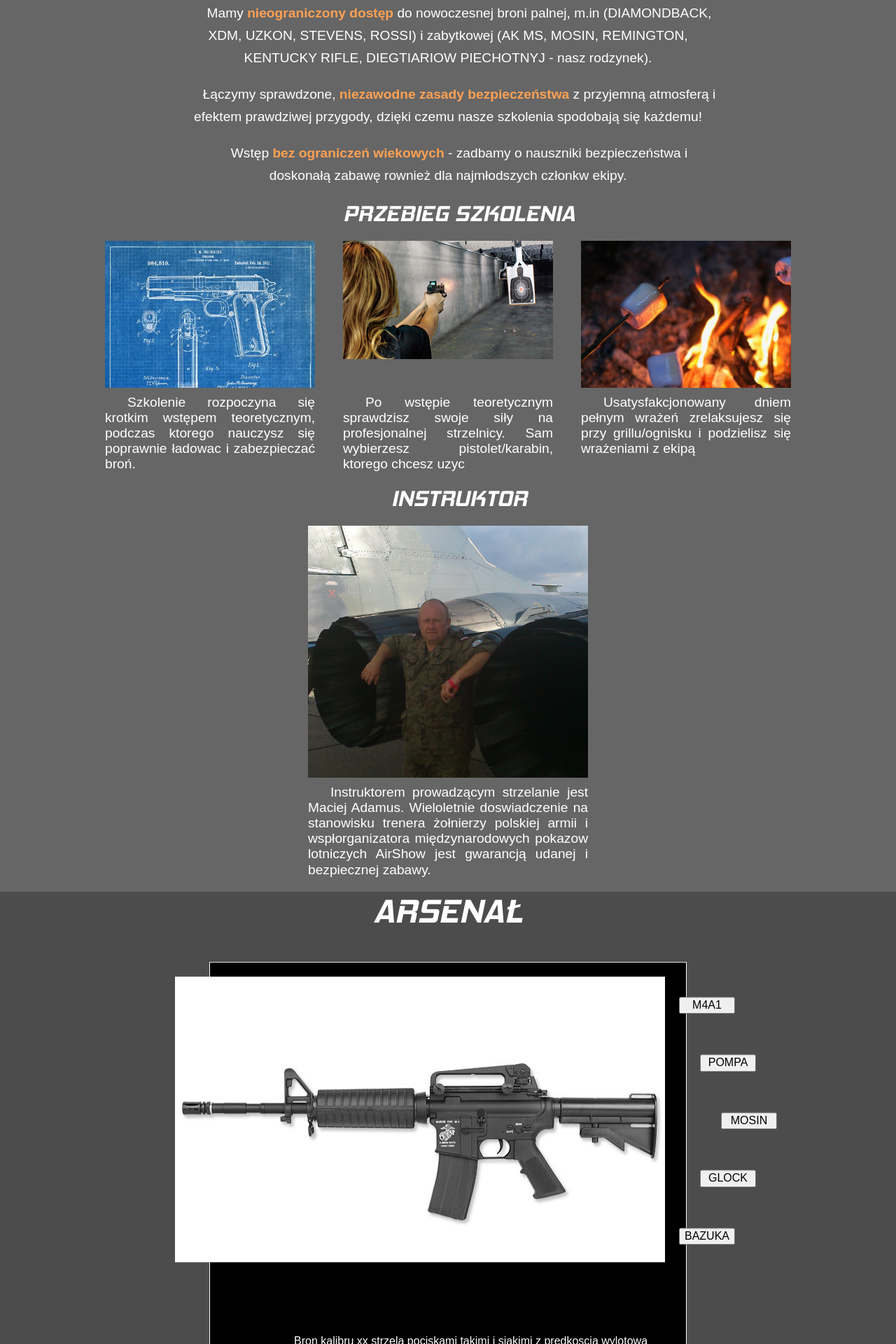
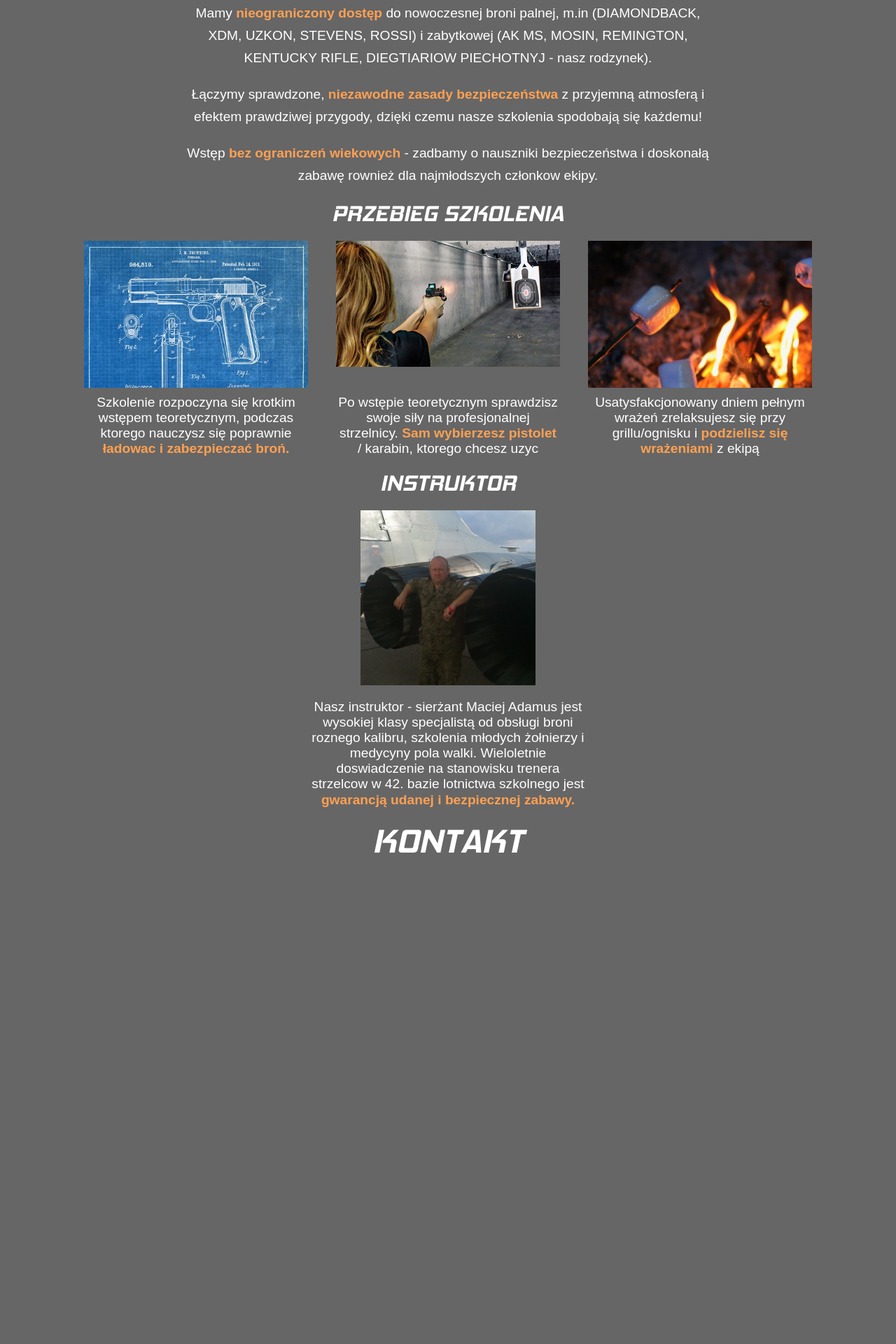
Before and after one commit to kubaadamus/Stryjo, a PHP site: page / in a window 1280 px wide. Shown: the part 1200-3120 px from the top of the page at 70% size. After the commit the page ends 2418 px from the top, so only its background shows below. Run offline with PHP 8.4, Linux system fonts and the light colour scheme.

```diff
--- a/app/index.html
+++ b/app/index.html
@@ -24,16 +24,15 @@
 			<button>KONTAKT</button>
 		</div>
 		<div class="logo">
-			<p id="main">IMPREZP
-				<span class="red">`</span> L</p>
+			<img src="assets/images/Logo.svg" alt="">
 			<p id="sub">SZKOLENIA STRZELECKIE</p>
 			<p id="sub_2">statyczne, dynamiczne, w grupach i indywidualne</p>
 
 		</div>
 		<button class="ofertaBtn glass">POZNAJ OFERTĘ</button>
 		<div class="opis">
-			<p>Naucz się bezpiecznie strzelać z nowoczesnej broni małokalibrowej pod okiem doswiadczonego instruktora.</p>
-			<p> Spędź na strzelnicy dzien pełen wrażeń a wieczorem wypocznij z rodziną przy grillu</p>
+			<p><span class="orange">Naucz się bezpiecznie strzelać</span> z nowoczesnej broni małokalibrowej pod okiem doswiadczonego instruktora.</p>
+			<p> Spędź na strzelnicy dzien pełen wrażeń a wieczorem <span class="orange"> wypocznij z rodziną przy grillu</span></p>
 		</div>
 	</div>
 
@@ -58,7 +57,7 @@
 				</p>
 				<p>
 					Wstęp
-					<span class="orange">bez ograniczeń wiekowych</span> - zadbamy o nauszniki bezpieczeństwa i doskonałą zabawę rownież dla najmłodszych członkw
+					<span class="orange">bez ograniczeń wiekowych</span> - zadbamy o nauszniki bezpieczeństwa i doskonałą zabawę rownież dla najmłodszych członkow
 					ekipy.
 				</p>
 		</div>
@@ -70,8 +69,8 @@
 						<img src="assets/images/blueprint.jpg" alt="" class="">
 					</div>
 					<div class="section section--text">
-						<p>Szkolenie rozpoczyna się krotkim wstępem teoretycznym, podczas ktorego nauczysz się poprawnie ładowac i zabezpieczać
-							broń.
+						<p>Szkolenie rozpoczyna się krotkim wstępem teoretycznym, podczas ktorego nauczysz się poprawnie <span class="orange">ładowac i zabezpieczać
+								broń.</span>
 						</p>
 					</div>
 				</div>
@@ -80,7 +79,7 @@
 						<img src="assets/images/shooting-range.jpg" alt="" class="">
 					</div>
 					<div class="section section--text">
-						<p>Po wstępie teoretycznym sprawdzisz swoje siły na profesjonalnej strzelnicy. Sam wybierzesz pistolet/karabin, ktorego
+						<p>Po wstępie teoretycznym sprawdzisz swoje siły na profesjonalnej strzelnicy.<span class="orange"> Sam wybierzesz pistolet</span> / karabin, ktorego
 							chcesz uzyc</p>
 					</div>
 				</div>
@@ -89,7 +88,7 @@
 						<img src="assets/images/campfire.jpeg" alt="" class="">
 					</div>
 					<div class="section section--text">
-						<p>Usatysfakcjonowany dniem pełnym wrażeń zrelaksujesz się przy grillu/ognisku i podzielisz się wrażeniami z ekipą</p>
+						<p>Usatysfakcjonowany dniem pełnym wrażeń zrelaksujesz się przy grillu/ognisku i <span class="orange">podzielisz się wrażeniami</span> z ekipą</p>
 					</div>
 				</div>
 			</div>
@@ -101,14 +100,14 @@
 						<img src="assets/images/stryjo.jpg" alt="" class="">
 					</div>
 					<div class="section section--text">
-						<p>Instruktorem prowadzącym strzelanie jest Maciej Adamus. Wieloletnie doswiadczenie na stanowisku trenera żołnierzy polskiej
-							armii i wspłorganizatora międzynarodowych pokazow lotniczych AirShow jest gwarancją udanej i bezpiecznej zabawy.</p>
+						<p>Nasz instruktor - sierżant Maciej Adamus jest wysokiej klasy specjalistą od obsługi broni roznego kalibru, szkolenia młodych żołnierzy i medycyny pola walki. Wieloletnie doswiadczenie na stanowisku trenera strzelcow
+							w 42. bazie lotnictwa szkolnego jest <span class="orange">gwarancją udanej i bezpiecznej zabawy.</span></p>
 					</div>
 				</div>
 			</div>
 		</div>
 	</div>
-	<div class="arsenal ">
+	<div class="arsenal hidden">
 		<div class="section_title">
 			<p>ARSENAŁ</p>
 		</div>
@@ -118,11 +117,11 @@
 					<img src="assets/images/m4a1-arsenal.jpg" alt="">
 				</div>
 				<div class="ui">
-					<button class="indent_3">M4A1</button>
-					<button class="indent_2">POMPA</button>
-					<button class="indent_1">MOSIN</button>
-					<button class="indent_2">GLOCK</button>
-					<button class="indent_3">BAZUKA</button>
+					<button class="indent_3 arsenal_btn">M4A1</button>
+					<button class="indent_2 arsenal_btn">POMPA</button>
+					<button class="indent_1 arsenal_btn">MOSIN</button>
+					<button class="indent_2 arsenal_btn">GLOCK</button>
+					<button class="indent_3 arsenal_btn">BAZUKA</button>
 				</div>
 			</div>
 			<div class="weaponInfo">
--- a/app/styles.css
+++ b/app/styles.css
@@ -653,9 +654,11 @@ wbr:after {
 
 .oferta {
     font-size: 1.2rem;
-    text-indent: 2rem;
+
     display: -webkit-box;
+
     display: -ms-flexbox;
+
     display: flex;
     position: relative;
     min-height: 100vh;
@@ -695,7 +698,7 @@ display: flex;
 }
 
 .section {
-    text-align: justify;
+    text-align: center;
     position: relative;
     display: -webkit-box;
     display: -ms-flexbox;
@@ -709,13 +712,13 @@ display: flex;
 }
 
 .section--photo {
-  width: 300px;
+  width: 320px;
   height: 200px;
   overflow: hidden;
 }
 
 .section--text {
-  width:300px;
+  width:320px;
 }
 
 .top{
@@ -745,9 +748,10 @@ display: flex;
 }
 
 .bottom .section--photo {
-  width: 400px;
-  height: 350px;
+  width: 250px;
+  height: 250px;
   overflow: hidden;
+  margin:0 auto;
 }
 
 .bottom .section--text {
@@ -775,25 +779,21 @@ display: flex;
 
 .arsenal_wrapper {
     position: relative;
-    background-color: rgb(0, 0, 0);
-    width: 50%;
+    width: 70%;
     margin: 0 auto;
-    top: 50%;
-    -webkit-transform: translateY(-50%);
-            transform: translateY(-50%);
-    border: 1px solid white;
     padding: 20px;
     color: white;
 }
 
-.arsenal {
-    height: 100vh;
-    background-color: rgba(0, 0, 0, 0.7);
+.arsenal_wrapper .top .photo{
+  width:60%;
 }
 
-.photo {}
+.arsenal_wrapper .top .photo img{
+  width:100%;
+}
 
-.ui {
+.arsenal_wrapper .ui {
   display: -webkit-box;
   display: -ms-flexbox;
   display: flex;
@@ -805,31 +805,52 @@ display: flex;
       justify-content: space-around;
 }
 
-.indent_1 {
+.arsenal_wrapper .ui button{
+  padding: 10px 20px;
+  bottom: 30px;
+  font-size: 2rem;
+  font-family: hemi;
+  background-color: transparent;
+  color: white;
+  border: 2px solid white;
+  transition: color 300ms linear;
+}
+
+.arsenal_wrapper .ui button:hover {
+  color: rgb(189, 0, 0);
+  border-color: rgb(189, 0, 0);
+}
+
+.arsenal_wrapper .indent_1 {
   -webkit-transform: translateX(80px);
           transform: translateX(80px);
 }
 
-.indent_2 {
-    -webkit-transform: translateX(50px);
-            transform: translateX(50px);
+.arsenal_wrapper .indent_2 {
+  -webkit-transform: translateX(60px);
+          transform: translateX(60px);
 }
 
-.indent_3 {
+.arsenal_wrapper .indent_3 {
   -webkit-transform: translateX(20px);
           transform: translateX(20px);
 }
 
-.weaponInfo {
-    width: 80%;
+.arsenal_wrapper .weaponInfo {
+  width: 60%;
   position: relative;
   margin: 0 auto;
-    padding: 100px;
+  padding: 40px;
+}
+
+.arsenal {
+    padding-top: 120px;
+    background-color: rgba(0, 0, 0, 0.6);
 }
 
 .gallery {
     height: 100vh;
-    background-color: rgba(0, 0, 0, 0.85);
+    background-color: rgba(0, 0, 0, 0.6);
     display: -webkit-box;
     display: -ms-flexbox;
     display: flex;
```
Also changed, not shown: other parts of app/index.html (+96 -5 lines), other parts of app/styles.css (+31 -8 lines), app/assets/styles/styles.css (+70 -32 lines), app/assets/images/Logo.svg (added). Lines whose indentation alone changed are shown as unchanged.
